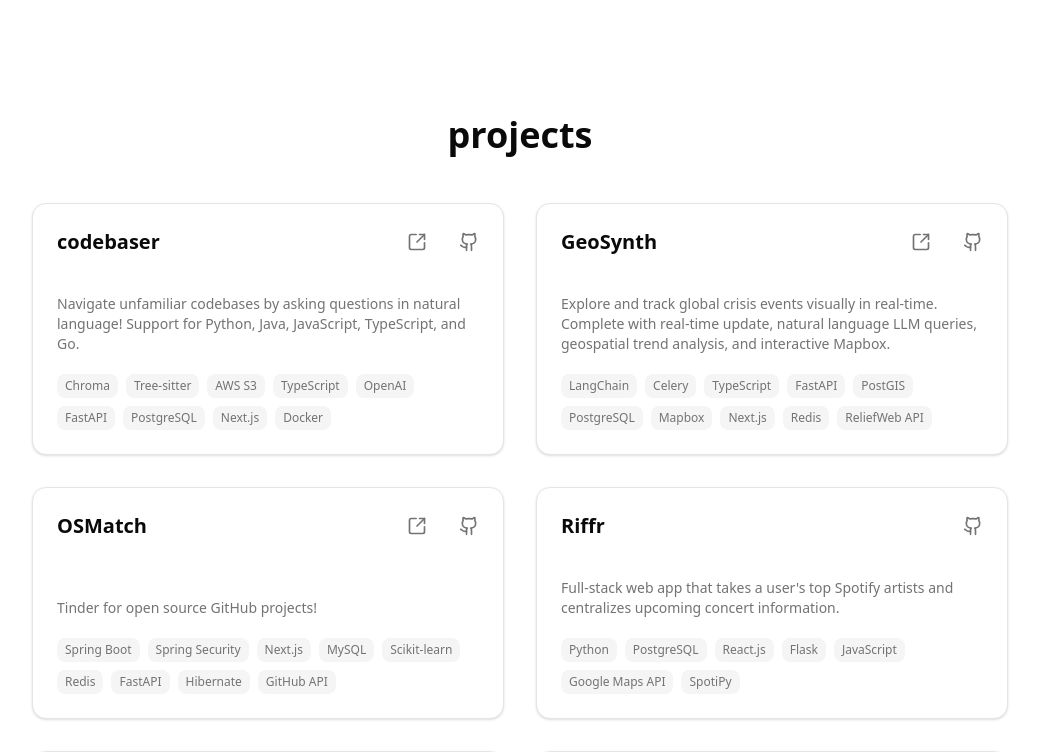
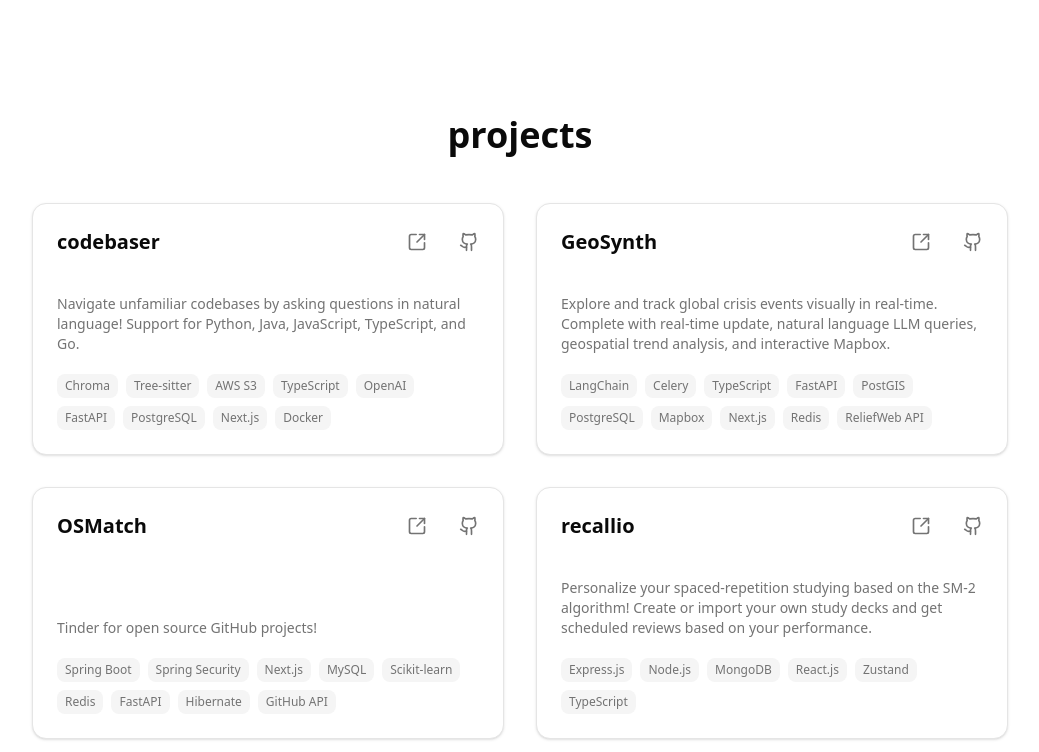
Before and after one commit to akashm6/current_portfolio, a Next.js app: page / in a window 1280 px wide. Shown: the part 2000-2752 px from the top of the page, without its empty margins (120-1159 px from the left). Built offline with nearby package versions, Linux system fonts and the light colour scheme.

Commit message:
updated projects

```diff
--- a/src/components/Projects.jsx
+++ b/src/components/Projects.jsx
@@ -56,6 +56,21 @@
       "FastAPI",
       "Hibernate",
       "GitHub API",
+    ],
+    github: "https://github.com/akashm6/recallio/",
+    external_link: "https://recallio-five.vercel.app/",
+  },
+  {
+    name: "recallio",
+    description:
+      "Personalize your spaced-repetition studying based on the SM-2 algorithm! Create or import your own study decks and get scheduled reviews based on your performance.",
+    tools: [
+      "Express.js",
+      "Node.js",
+      "MongoDB",
+      "React.js",
+      "Zustand",
+      "TypeScript",
     ],
     github: "https://github.com/akashm6/osmatch",
     external_link: "https://osmatch.vercel.app/",
```
